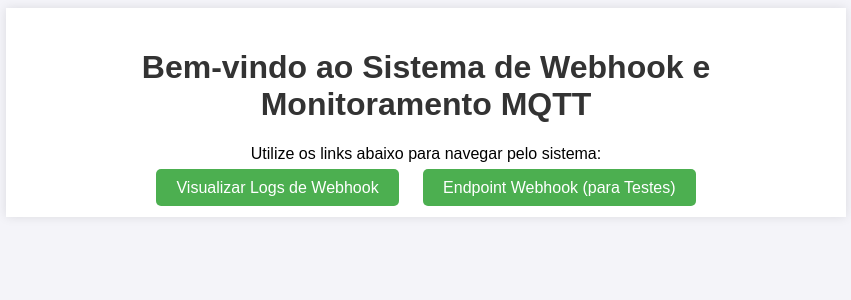
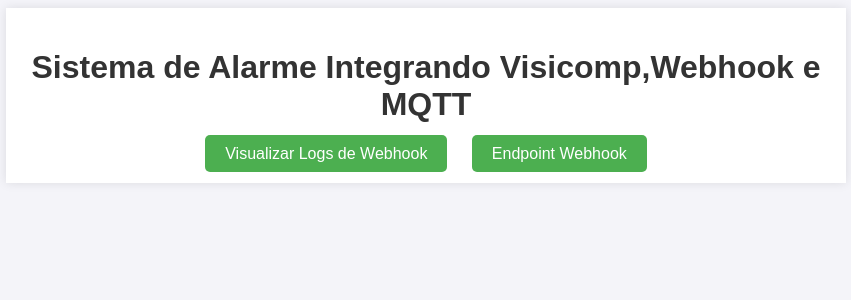
Before and after one commit to Epaminondaslage/webhookPdS, a PHP site: page / in a window 1280 px wide. Shown: the top 300 px of the page, without its empty margins (214-1065 px from the left). Run offline with PHP 8.4, Linux system fonts and the light colour scheme.

Commit message:
update de comentarios

```diff
--- a/public/index.php
+++ b/public/index.php
@@ -1,4 +1,12 @@
 <!DOCTYPE html>
+<!--
+****************************************************************************************************
+*         Este arquivo deve ser copiado no diretorio /var/www/html/webhookPdS/public               *
+*                                    VERSAO 11 de Novembro 2024                                    *
+*                  Este PHP é executado automaticamente  pelo /webhookPdS/public/index.php         *
+*  Arquivo Principal do Sistema de Monitoramento de Alarme por visicomp,mqtt e webhook             *
+****************************************************************************************************
+-->
 <html lang="pt-br">
 <head>
     <meta charset="UTF-8">
@@ -8,10 +16,10 @@
 </head>
 <body>
     <div class="container">
-        <h1>Bem-vindo ao Sistema de Webhook e Monitoramento MQTT</h1>
-        <p>Utilize os links abaixo para navegar pelo sistema:</p>
+        <h1>Sistema de Alarme Integrando Visicomp,Webhook e MQTT</h1>
+        <p>                                                     </p>
         <a href="log_viewer.php" class="link-button">Visualizar Logs de Webhook</a>
-        <a href="webhook.php" class="link-button">Endpoint Webhook (para Testes)</a>
+        <a href="webhook.php" class="link-button">Endpoint Webhook</a>
     </div>
 </body>
 </html>
--- a/src/WebhookHandler.php
+++ b/src/WebhookHandler.php
@@ -1,4 +1,10 @@
 <?php
+//***************************************************************************************************
+//         Este arquivo deve ser copiado no diretorio /var/www/html/webhookPdS/src                  *
+//                                    VERSAO 11 de Novembro 2024                                    *
+//                  Este PHP é executado automaticamente  pelo /webhookPdS/public/index.php         *
+//                função de manipulação do payload do webhook                                       *
+//***************************************************************************************************
 
 class WebhookHandler {
     public static function logPayload($data) {
```
Also changed, not shown: config/config.php (+7 -1 lines), css/styles.css (+7 -0 lines), js/scripts.js (+7 -0 lines), public/log_data.php (+7 -0 lines), public/log_viewer.php (+8 -0 lines), public/webhook.php (+7 -0 lines), src/MqttClient.php (+7 -1 lines), 1 other file.
